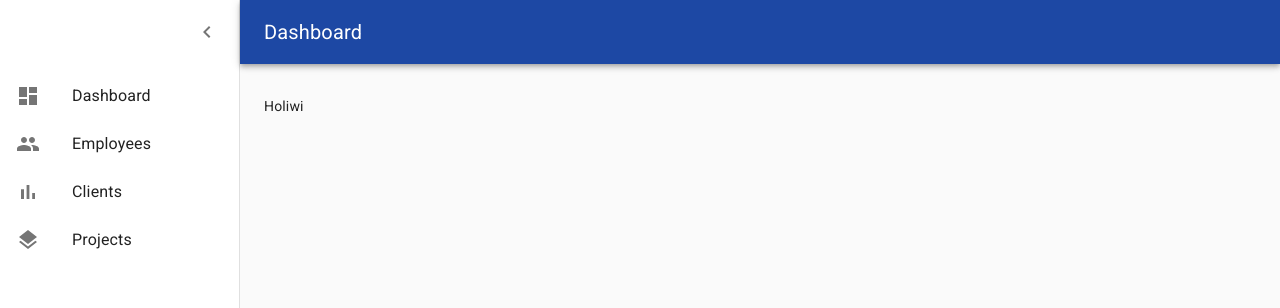
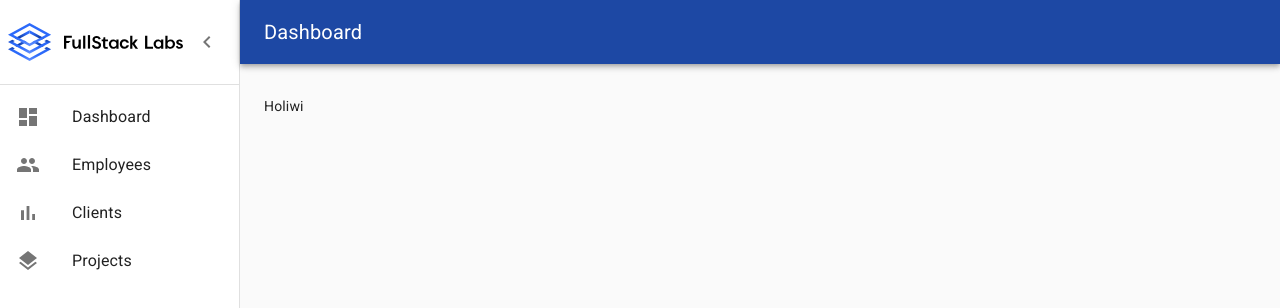
Before and after one commit to elier-lg/fsl-app, a Next.js app: page / in a window 1280 px wide. Shown: the top 308 px of the page. Built offline with nearby package versions, Linux system fonts and the light colour scheme.

Commit message:
Add a icon to a Drawer Component

```diff
--- a/components/sideBar/index.js
+++ b/components/sideBar/index.js
@@ -2,15 +2,15 @@ import React from 'react';
 import clsx from 'clsx';
 import Drawer from '@material-ui/core/Drawer';
 import List from '@material-ui/core/List';
-import Divider from '@material-ui/core/Divider';
 import IconButton from '@material-ui/core/IconButton';
 import ChevronLeftIcon from '@material-ui/icons/ChevronLeft';
 import { mainListItems } from './listItems';
 import { useStyles } from './styles';
+import Image from 'next/image'
+import { Divider } from '@material-ui/core';
 
 
 export const SideBar = ({open, onHandleDrawer}) => {
-  console.log('Sidebar', open);
   const classes = useStyles();
 
   return (
@@ -22,10 +22,12 @@ export const SideBar = ({open, onHandleDrawer}) => {
       open={open}
     >
       <div className={classes.toolbarIcon}>
+        <Image src='/logo.svg' height='84px' width='175px'/>
         <IconButton onClick={onHandleDrawer}>
           <ChevronLeftIcon />
         </IconButton>
       </div>
+      <Divider/>
       <List>{mainListItems}</List>
     </Drawer>
   );
--- a/components/sideBar/styles.js
+++ b/components/sideBar/styles.js
@@ -6,7 +6,7 @@ export const useStyles = makeStyles((theme) => ({
   toolbarIcon: {
     display: 'flex',
     alignItems: 'center',
-    justifyContent: 'flex-end',
+    justifyContent: 'justifyContent',
     padding: '0 8px',
     ...theme.mixins.toolbar,
   },
--- a/components/top-bar/index.js
+++ b/components/top-bar/index.js
@@ -8,8 +8,6 @@ import IconButton from '@material-ui/core/IconButton';
 import { useStyles } from './styles'
 
 export const TopBar = ({ open, onHandleDrawer }) => {
-
-  console.log('TopBar', open);
   const classes = useStyles();
 
   return <AppBar position="absolute" className={clsx(classes.appBar, open && classes.appBarShift)}>
```
Also changed, not shown: public/logo.svg (added).
